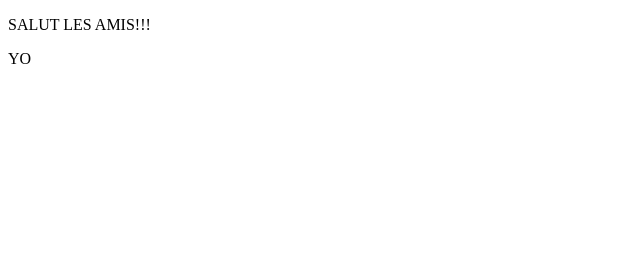
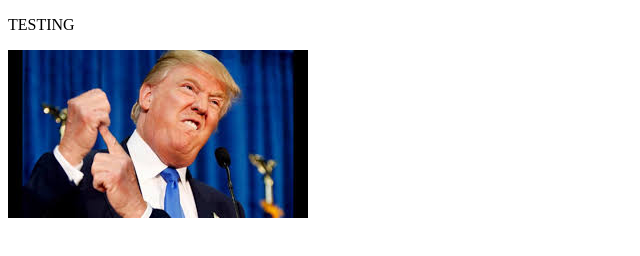
Before and after one commit to Cbouv/REPO, a plain HTML site: page index.html in a window 1280 px wide. Shown: the whole page, without its empty margins (0-640 px from the left). Drawn offline with Linux system fonts and the light colour scheme.

Commit message:
image de trump

```diff
--- a/index.html
+++ b/index.html
@@ -2,12 +2,12 @@
 <html lang="en">
 <head>
 	<meta charset="UTF-8">
-	<meta name="viewport" content="width=device-width, initial-scale=1.0">
+	<meta name="viewport" content="width=>>, initial-scale=1.0">
 	<meta http-equiv="X-UA-Compatible" content="ie=edge">
 	<title>Document</title>
 </head>
 <body>
-	<p>SALUT LES AMIS!!!</p>
-	<p>YO</p>
+	<p>TESTING</p>
+	<img src="image/trump.jfif" alt="">
 </body>
 </html>
```
Also changed, not shown: image/trump.jfif (added).
